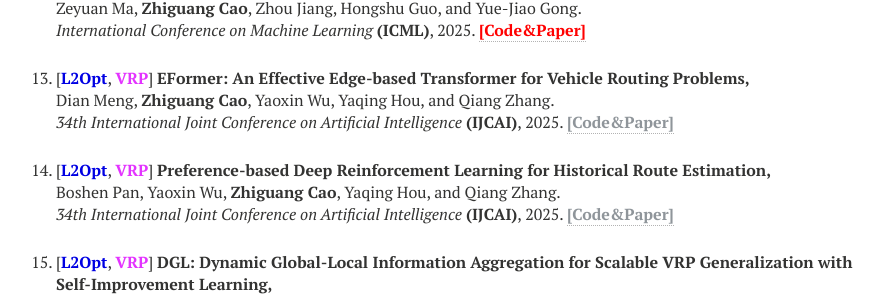
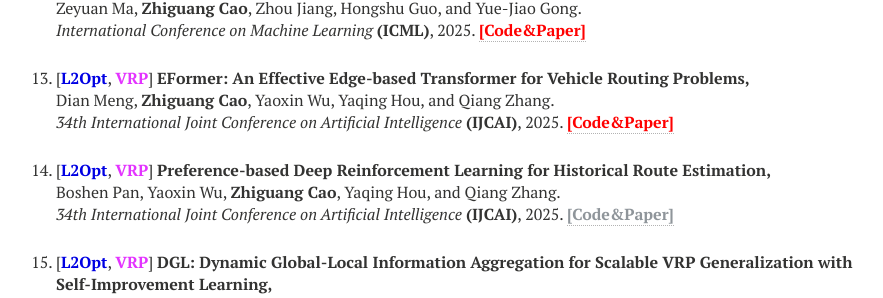
Before and after one commit to zhiguangcaosg/zhiguangcaosg.github.io, a Jekyll site: the page built from publications.md, in a window 1280 px wide. Shown: the part 1300-1598 px from the top of the page, without its empty margins (264-1147 px from the left). Built offline with Jekyll 4.4.1, drawn with Linux system fonts in a browser that asks for light colours; nearby versions of some CDN libraries.

Commit message:
Update publications.html

```diff
--- a/_layouts/publications.html
+++ b/_layouts/publications.html
@@ -191,7 +191,7 @@ div.bibtex pre { font-size: 75%; overflow: auto;  width: 100%; padding: 0em 0em;
 <p>
 [<font color="#0000E3"><b>L2Opt</b></font>, <font color="#E333FF"><b>VRP</b></font>] <b>EFormer: An Effective Edge-based Transformer for Vehicle Routing Problems,</b>
 <br> Dian Meng, <b>Zhiguang Cao</b>, Yaoxin Wu, Yaqing Hou, and Qiang Zhang.<br>
-<i> 34th International Joint Conference on Artificial Intelligence</i> <b>(IJCAI)</b>, 2025.  <a href="https://zhiguangcaosg.github.io/publications/"> <font color="#8F959A"><b>[Code&Paper]</b> </font></a>
+<i> 34th International Joint Conference on Artificial Intelligence</i> <b>(IJCAI)</b>, 2025.  <a href="https://github.com/Regina921/EFormer" target="_blank"> <font color="#FF0000"><b>[Code&Paper]</b> </font></a>
 </p>
 </li>
 
```
